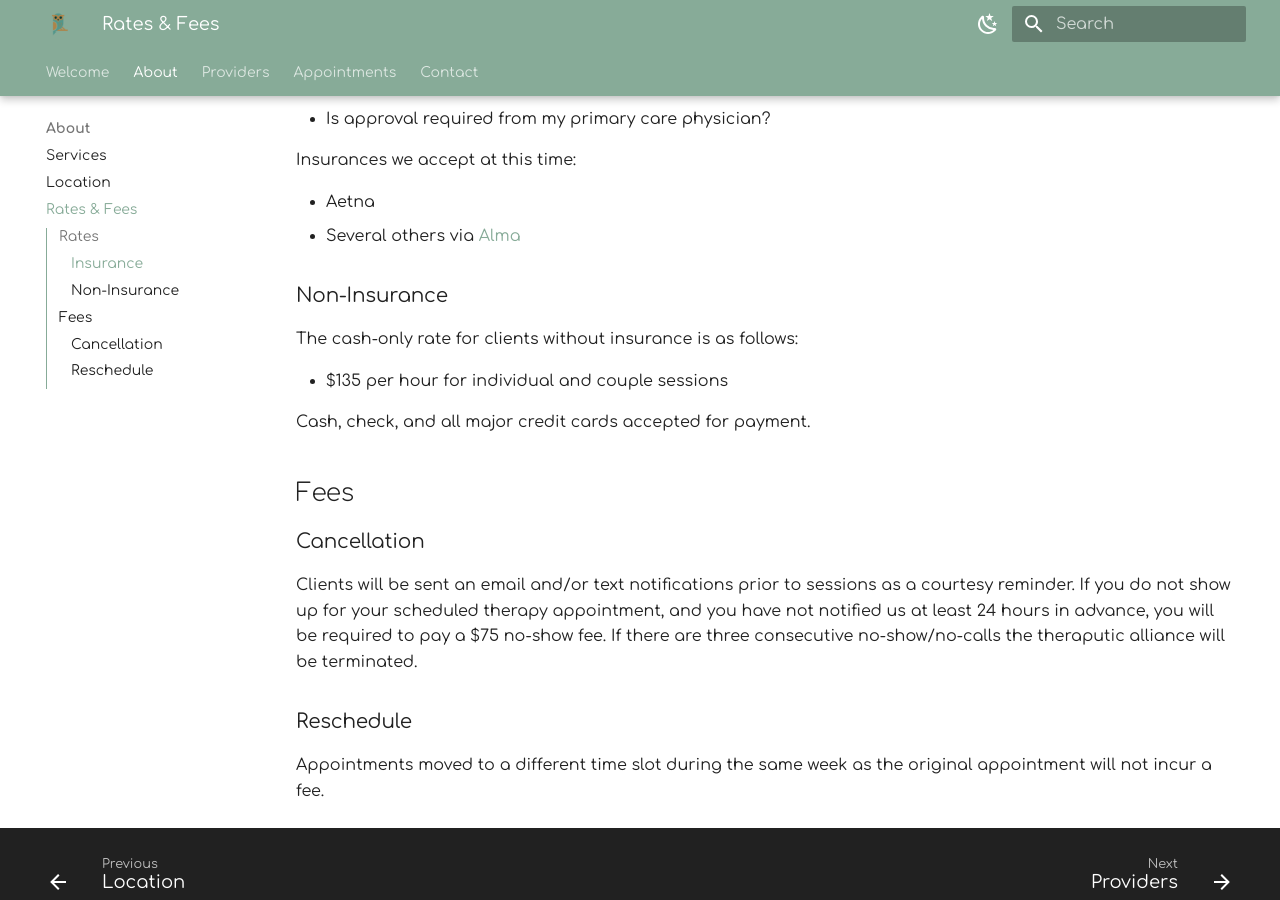
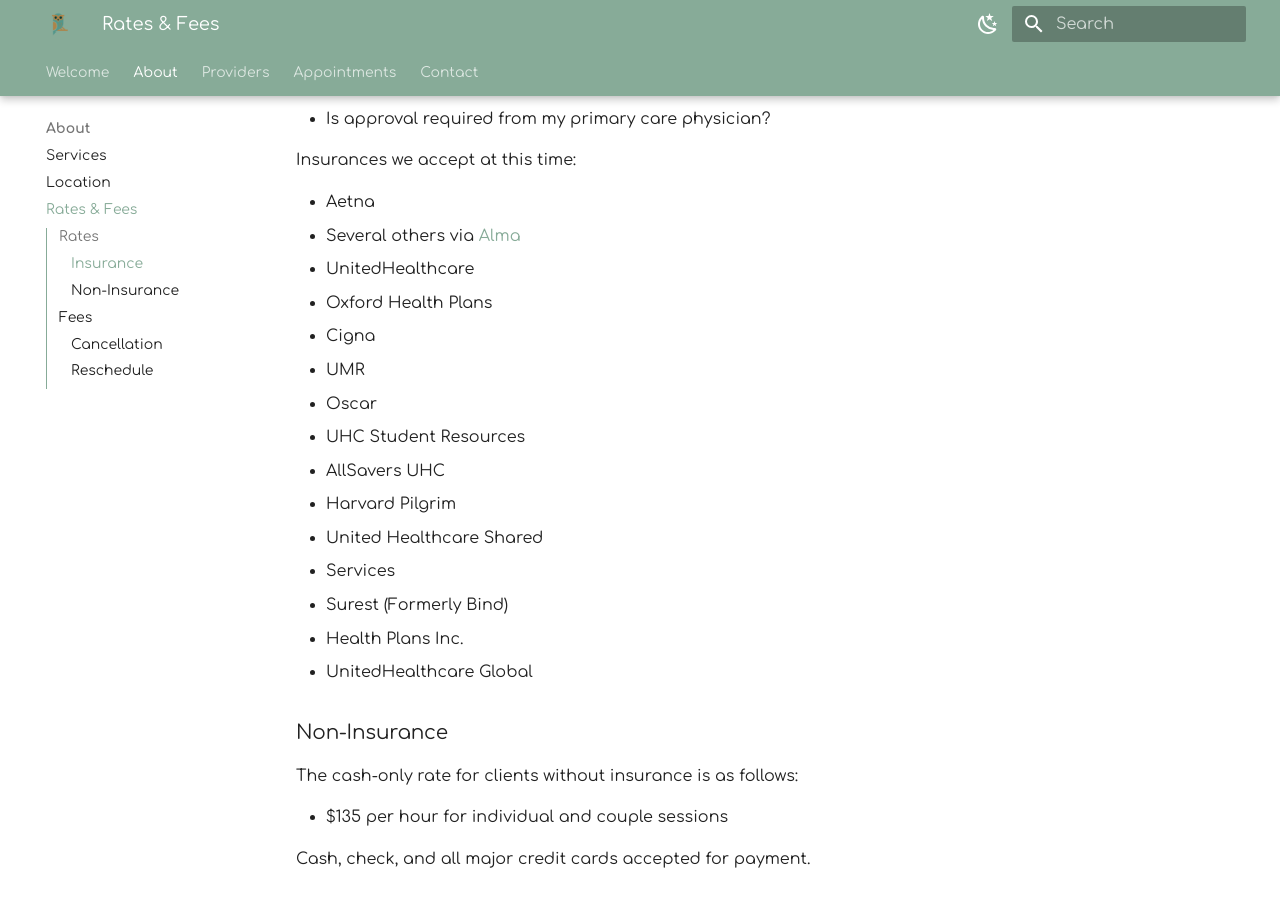
Before and after one commit to motm-therapy/website, an MkDocs documentation site: the page built from docs/rates.md, in a window 1280 px wide and 900 px high, scrolled down 453 px. Built offline with MkDocs 1.6.1 and Material for MkDocs 9.7.7, drawn with Linux system fonts in a browser that asks for light colours.

Commit message:
Update rates.md

```diff
--- a/docs/rates.md
+++ b/docs/rates.md
@@ -18,6 +18,19 @@ Insurances we accept at this time:
 
 - Aetna
 - Several others via [Alma](https://secure.helloalma.com/providers/jasmine-scott-cochran/)
+  - UnitedHealthcare
+  - Oxford Health Plans
+  - Cigna
+  - UMR
+  - Oscar
+  - UHC Student Resources
+  - AllSavers UHC
+  - Harvard Pilgrim
+  - United Healthcare Shared
+  - Services
+  - Surest (Formerly Bind)
+  - Health Plans Inc.
+  - UnitedHealthcare Global
 
 ### Non-Insurance
 
```
